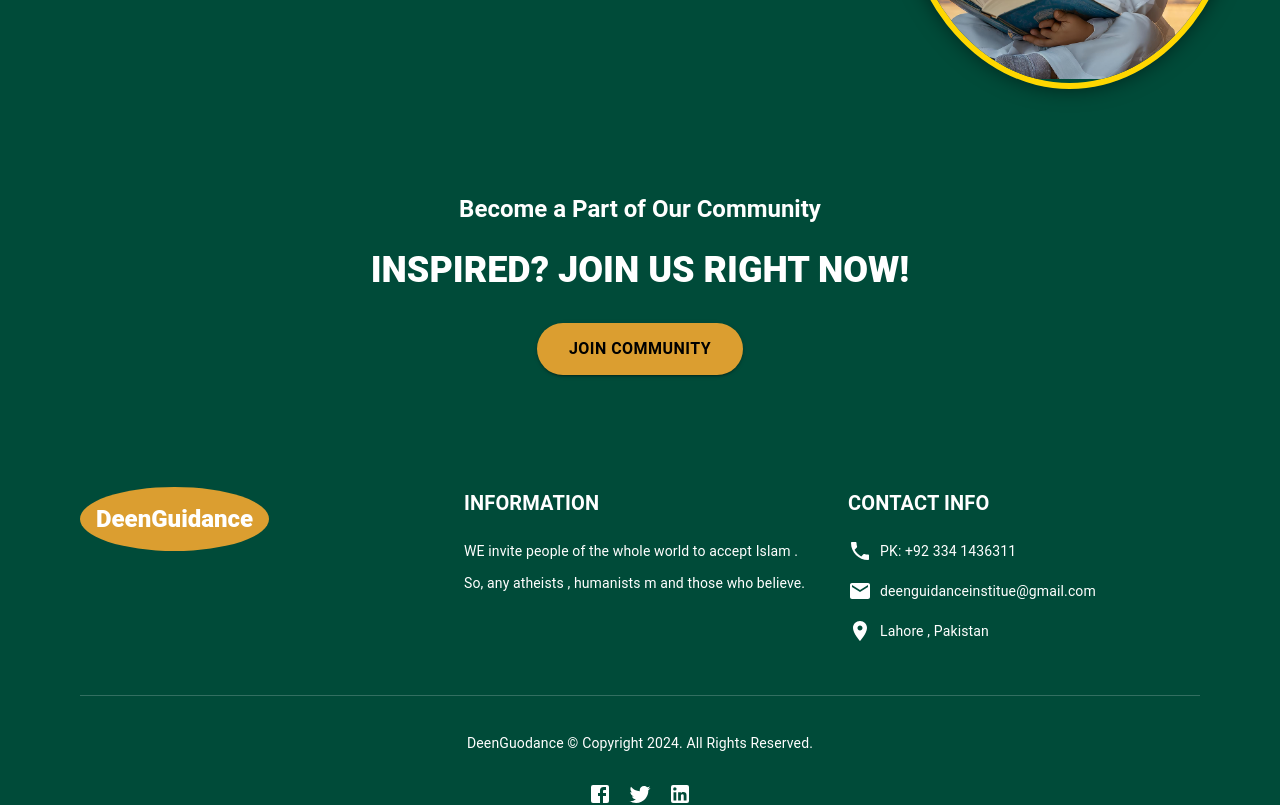
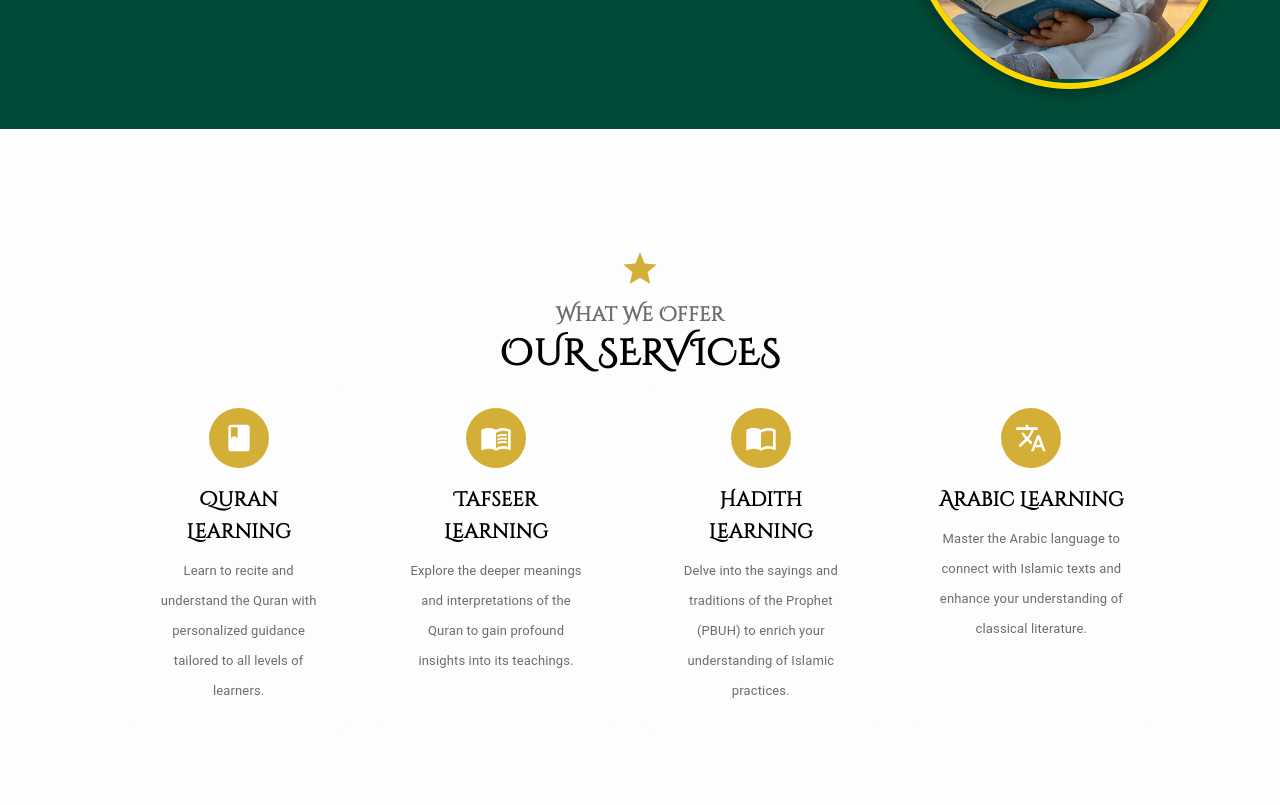
Before and after one commit to AdreesGujjar22/deenguidance, a Next.js app: page /dashboard in a window 1280 px wide. Shown: the part 740-1545 px from the top of the page. Built offline with nearby package versions, Linux system fonts and the light colour scheme.

Commit message:
some update

```diff
--- a/src/app/dashboard/components/Footer.tsx
+++ b/src/app/dashboard/components/Footer.tsx
@@ -99,7 +99,7 @@ const Footer: React.FC = () => {
             INFORMATION
           </Typography>
           <Typography variant="body1" sx={{ fontSize: "14px" }}>
-            WE invite people of the whole world to accept Islam . So, any atheists , humanists m and those who believe.
+          Our mission is to share the teachings of Islam and its timeless wisdom with people from all backgrounds.
           </Typography>
         </Grid>
 
@@ -120,7 +120,7 @@ const Footer: React.FC = () => {
           <Box sx={{ display: "flex", alignItems: "center", mb: 1 }}>
             <EmailIcon sx={{ mr: 1 }} />
             <Typography variant="body1" sx={{ fontSize: "14px" }}>
-              deenguidanceinstitue@gmail.com
+            deenguidanceinstitute@gmail.com
             </Typography>
           </Box>
           <Box sx={{ display: "flex", alignItems: "center" }}>
--- a/src/app/dashboard/components/HeroSection.tsx
+++ b/src/app/dashboard/components/HeroSection.tsx
@@ -79,11 +79,12 @@ const HeroSection: React.FC = () => {
             maxWidth: "600px",
             fontSize: { xs: "16px", md: "20px" },
             lineHeight: { xs: "1.5", md: "2" },
-            animation: "fadeIn 2s ease-in-out 0.5s",
-            animationFillMode: "forwards",
+            color : "lightgrey"
+            // animation: "fadeIn 2s ease-in-out 0.5s",
+            // animationFillMode: "forwards",
           }}
         >
-          This is Deen Guidance Institute to invite people to Islam.
+          Our mission is to share the teachings of Islam and its timeless wisdom with people from all backgrounds. By studying the Quran, Hadith, Fiqh, and Tafseer, we aim to foster understanding and engage in thoughtful dialogue with those seeking clarity or holding different beliefs. Through knowledge and spirituality, we strive to bring peace and purpose to hearts and minds worldwide.
         </Typography>
 
         {/* Call to Action */}
--- /dev/null
+++ b/src/app/dashboard/components/Services.tsx
@@ -0,0 +1,103 @@
+'use client'
+import React from "react";
+import { Box, Typography } from "@mui/material";
+import StarIcon from "@mui/icons-material/Star";
+import ServiceCard from "../../../components/ServiceCard";
+import BookIcon from "@mui/icons-material/Book";
+import MenuBookIcon from "@mui/icons-material/MenuBook";
+import ImportContactsIcon from "@mui/icons-material/ImportContacts";
+import TranslateIcon from "@mui/icons-material/Translate";
+
+const ServicesBanner: React.FC = () => {
+    return (
+        <Box
+            sx={{
+                display: "flex",
+                flexDirection: "column",
+                alignItems: "center",
+                justifyContent: "center",
+                textAlign: "center",
+                p: { xs: 4, sm: 6, md: 10, lg: 15 },
+                backgroundColor: "#fdfdfd",
+                position: "relative",
+            }}
+        >
+            <Box
+                sx={{
+                    position: "absolute",
+                    top: 0,
+                    left: 0,
+                    width: "100%",
+                    height: "100%",
+                    opacity: 0.1,
+                    zIndex: 0,
+                }}
+            />
+
+            <Box sx={{ zIndex: 1, display: "flex", alignItems: "center", mb: 1 }}>
+                <StarIcon sx={{ color: "#d4af37", fontSize: { xs: 30, sm: 35, md: 40 } }} />
+            </Box>
+
+            <Typography
+                variant="subtitle1"
+                sx={{
+                    color: "#6c6c6c",
+                    fontWeight: "bold",
+                    zIndex: 1,
+                    fontSize: { xs: "14px", sm: "16px", md: "18px", lg: "20px" },
+                    fontFamily: 'CinzelDecorative',
+                }}
+            >
+                What We Offer
+            </Typography>
+
+            <Typography
+                variant="h4"
+                sx={{
+                    fontWeight: "bold",
+                    fontFamily: 'CinzelDecorative',
+                    color: "#000",
+                    letterSpacing: "1px",
+                    zIndex: 1,
+                    fontSize: { xs: "24px", sm: "28px", md: "32px", lg: "36px" },
+                }}
+            >
+                OUR SERVICES
+            </Typography>
+
+            <Box
+                sx={{
+                    display: "flex",
+                    justifyContent: "center",
+                    flexDirection: { xs: "column", sm: "column", md: "row" },
+                    gap: { xs: 2, sm: 3, md: 4 },
+                    p: { xs: 0, sm:3, md: 1 , xlg:4 },
+                }}
+            >
+                <ServiceCard
+                    title="Quran Learning"
+                    description="Learn to recite and understand the Quran with personalized guidance tailored to all levels of learners."
+                    icon={<BookIcon sx={{ color: "white", fontSize: { xs: 24, sm: 28, md: 32 } }} />}
+                />
+                <ServiceCard
+                    title="Tafseer Learning"
+                    description="Explore the deeper meanings and interpretations of the Quran to gain profound insights into its teachings."
+                    icon={<MenuBookIcon sx={{ color: "white", fontSize: { xs: 24, sm: 28, md: 32 } }} />}
+                />
+                <ServiceCard
+                    title="Hadith Learning"
+                    description="Delve into the sayings and traditions of the Prophet (PBUH) to enrich your understanding of Islamic practices."
+                    icon={<ImportContactsIcon sx={{ color: "white", fontSize: { xs: 24, sm: 28, md: 32 } }} />}
+                />
+                <ServiceCard
+                    title="Arabic Learning"
+                    description="Master the Arabic language to connect with Islamic texts and enhance your understanding of classical literature."
+                    icon={<TranslateIcon sx={{ color: "white", fontSize: { xs: 24, sm: 28, md: 32 } }} />}
+                />
+
+            </Box>
+        </Box>
+    );
+};
+
+export default ServicesBanner;
--- a/src/app/dashboard/page.tsx
+++ b/src/app/dashboard/page.tsx
@@ -2,6 +2,7 @@
 import React from 'react';
 import NavBar from "./components/NavBar";
 import HeroSection from './components/HeroSection';
+import Services from './components/Services';
 import Footer from './components/Footer';
 
 const DashBoard = () => {
@@ -9,6 +10,7 @@ const DashBoard = () => {
     <>
       <NavBar />
       <HeroSection />
+      <Services/>
       <Footer />
     </>
   );
--- a/src/app/layout.tsx
+++ b/src/app/layout.tsx
@@ -2,6 +2,7 @@ import type { Metadata } from "next";
 import { ThemeProvider } from '@mui/material/styles';
 import theme from "../styles/theme";
 import "../styles/global.css";
+import './page.module.css'
 
 export const metadata: Metadata = {
   title: "Deen Guidance",
--- a/src/app/page.tsx
+++ b/src/app/page.tsx
@@ -2,7 +2,7 @@
 import React,{useEffect} from 'react';
 import './page.module.css';
 import { useRouter } from 'next/navigation';
-
+import CircularProgress from '@mui/material/CircularProgress';
 const HomePageComponent:React.FC = () => {
   const router = useRouter();
 
@@ -11,7 +11,7 @@ const HomePageComponent:React.FC = () => {
   },[])
 
   return (
-    <h1>Loading ... </h1>
+    <CircularProgress />
   );
 };
 
--- /dev/null
+++ b/src/components/ServiceCard.tsx
@@ -0,0 +1,82 @@
+import React from "react";
+import { Box, Typography } from "@mui/material";
+import BookIcon from "@mui/icons-material/MenuBook";
+interface ServiceCardProps {
+  title: string;
+  description: string;
+  icon: React.ReactNode;
+}
+
+const ServiceCard: React.FC<ServiceCardProps> = ({ title, description, icon }) => {
+  return (
+    <Box
+      sx={{
+        display: "flex",
+        flexDirection: "column",
+        alignItems: "center",
+        textAlign: "center",
+        p: 3,
+        borderRadius: 2,
+        backgroundColor: "#fdfdfd",
+        position: "relative",
+      }}
+    >
+      {/* Custom Decorative Background */}
+      <Box
+        sx={{
+          position: "absolute",
+          top: 0,
+          left: 0,
+          width: "100%",
+          height: "100%",
+          opacity: 0.1,
+          zIndex: 0,
+        }}
+      />
+
+      {/* Icon Section */}
+      <Box
+        sx={{
+          backgroundColor: "#d4af37",
+          borderRadius: "50%",
+          width: 60,
+          height: 60,
+          display: "flex",
+          alignItems: "center",
+          justifyContent: "center",
+          mb: 2,
+          zIndex: 1,
+        }}
+      >
+        {icon || <BookIcon sx={{ color: "#fff", fontSize: 32 }} />}
+      </Box>
+
+      {/* Title */}
+      <Typography
+        variant="h6"
+        sx={{
+          fontWeight: "bold",
+          color: "#000",
+          mb: 1,
+          zIndex: 1,
+          fontFamily: 'CinzelDecorative',
+        }}
+      >
+        {title}
+      </Typography>
+
+      {/* Description */}
+      <Typography
+        variant="body2"
+        sx={{
+          color: "#6c6c6c",
+          zIndex: 1,
+        }}
+      >
+        {description}
+      </Typography>
+    </Box>
+  );
+};
+
+export default ServiceCard;
```
Also changed, not shown: src/app/dashboard/components/NavBar.tsx (+0 -8 lines).
